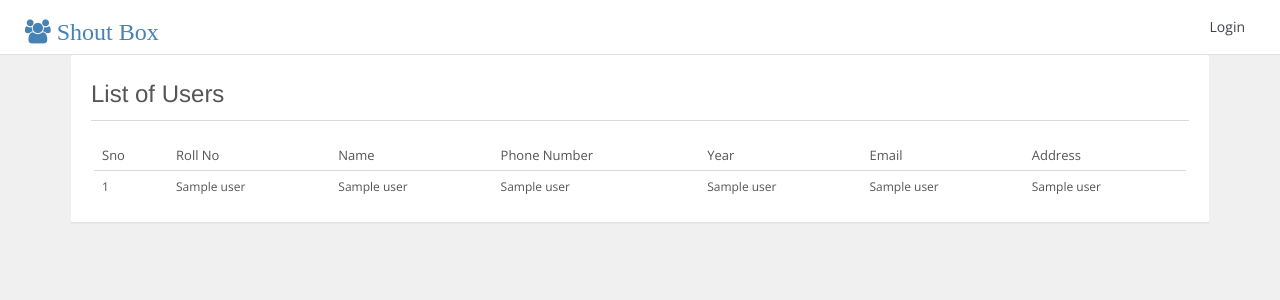
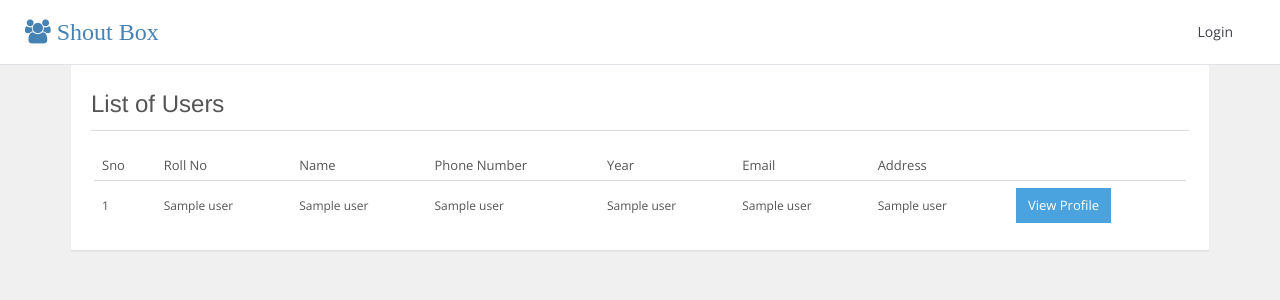
Before and after one commit to NIT-Warangal/SCorner, a Python web app: template templates/users.html in a window 1280 px wide. Shown: the top 300 px of the page. Run offline with Jinja, Linux system fonts and the light colour scheme; the template is opened without the code that fills it: most values are stand-ins (such as "Sample title", 1, 10 or a date in 2020); some libraries are stand-ins or nearby versions.

Commit message:
Adds view profile button

```diff
--- a/templates/shout/layout.html
+++ b/templates/shout/layout.html
@@ -29,7 +29,7 @@
               <li><a href="/logout">Sign Out</a></li>
             </ul>
             {% else %}
-            <a href="/login" class="dropdown-toggle" data-toggle="dropdown"> Login</a>
+            <a href="/login"> Login</a>
             {% endif %}
           </li>
         </ul>
--- a/templates/users.html
+++ b/templates/users.html
@@ -23,6 +23,7 @@
 					<th>Year</th>
 					<th>Email</th>
 					<th>Address</th>
+					<th></th>
 					</tr>
 				</thead>
 				<tbody class="no-border-x no-border-y">
@@ -35,6 +36,7 @@
 						<td>{{user[4]}}</td>
 						<td>{{user[5]}}</td>
 						<td>{{user[6]}}</td>
+						<td><a href="/users/{{user[0]}}" class="btn btn-info">View Profile</a></td>
 					</tr>
 					{% endfor %}
 				</tbody>
```
